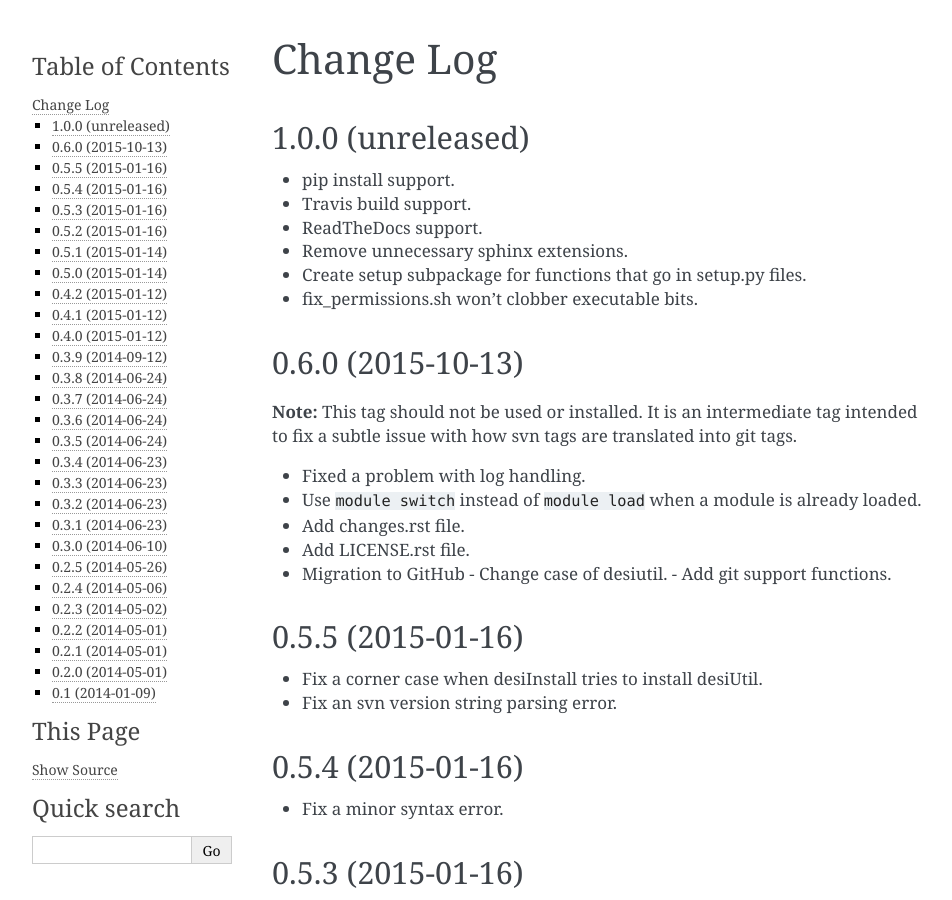
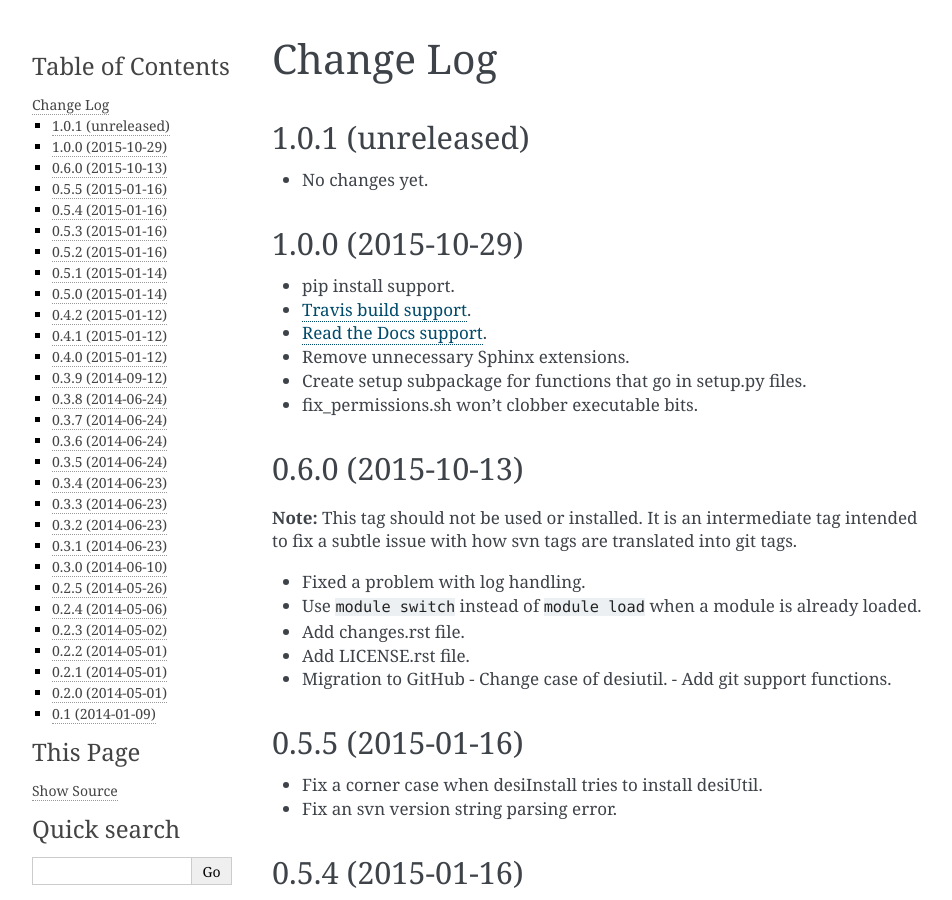
Before and after one commit to desihub/desiutil, a Sphinx documentation site: the page built from doc/changes.rst, in a window 1280 px wide and 900 px high. Shown: the whole window, without its empty margins (148-1100 px from the left). Built offline with Sphinx 7.4.7, drawn with Linux system fonts in a browser that asks for light colours.

Commit message:
preparing for 1.0.0 tag

```diff
--- a/doc/changes.rst
+++ b/doc/changes.rst
@@ -2,15 +2,23 @@
 Change Log
 ==========
 
-1.0.0 (unreleased)
+1.0.1 (unreleased)
+------------------
+
+* No changes yet.
+
+1.0.0 (2015-10-29)
 ------------------
 
 * pip install support.
-* Travis build support.
-* ReadTheDocs support.
-* Remove unnecessary sphinx extensions.
+* `Travis build support`_.
+* `Read the Docs support`_.
+* Remove unnecessary Sphinx extensions.
 * Create setup subpackage for functions that go in setup.py files.
 * fix_permissions.sh won't clobber executable bits.
+
+.. _`Travis build support`: https://travis-ci.org/desihub/desiutil
+.. _`Read the Docs support`: http://desiutil.readthedocs.org/en/latest/
 
 0.6.0 (2015-10-13)
 ------------------
--- a/py/desiutil/_version.py
+++ b/py/desiutil/_version.py
@@ -1 +1 @@
-__version__ = '0.6.0.dev134'
+__version__ = '1.0.0'
```
